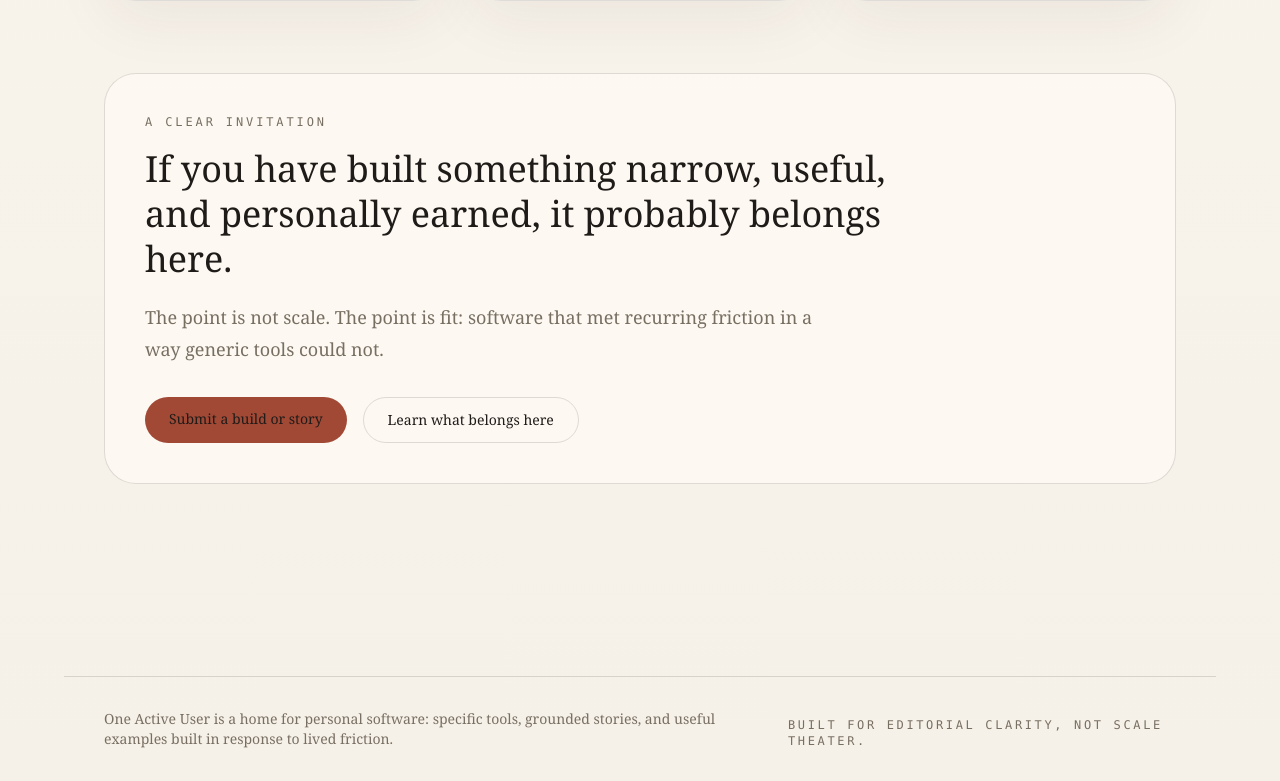
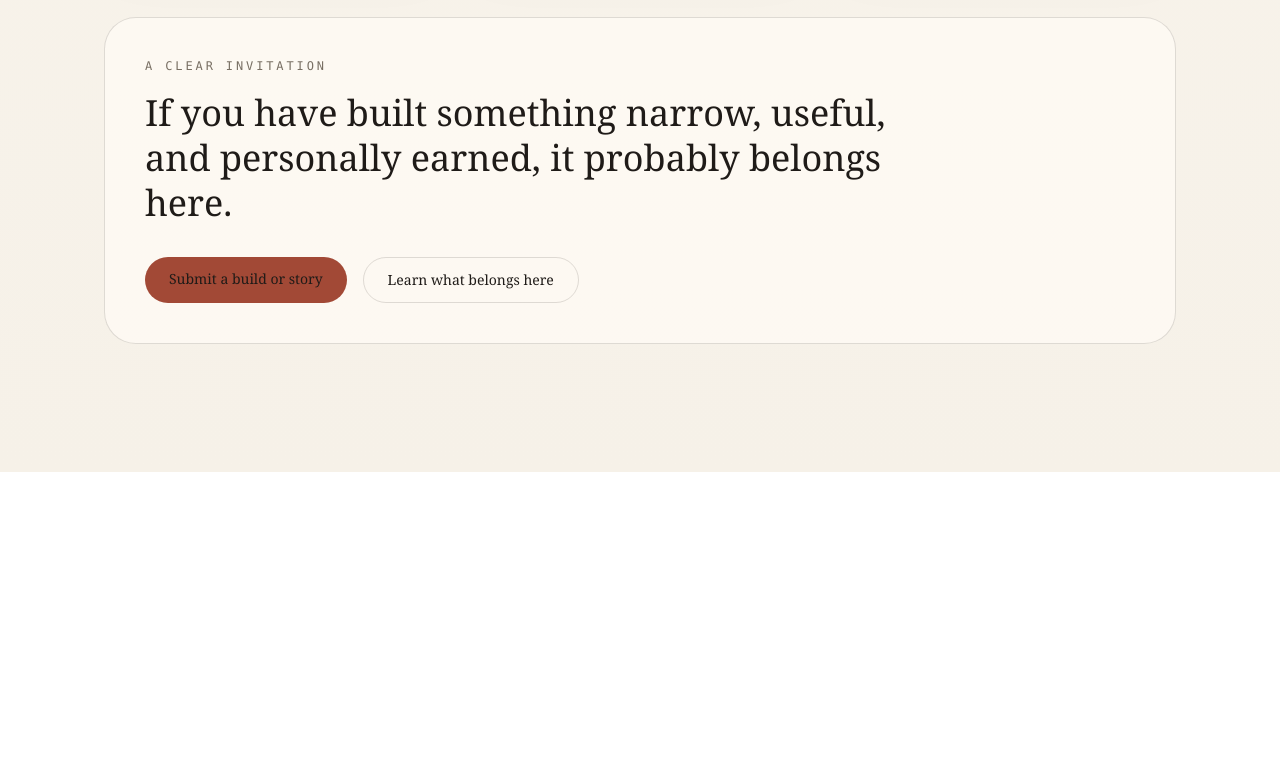
Before and after one commit to oli-deacon/one-active-user, a Next.js app: page / in a window 1280 px wide. Shown: the part 1919-2700 px from the top of the page. After the commit the page ends 2391 px from the top, so only its background shows below. Built offline with nearby package versions, Linux system fonts and the light colour scheme.

Commit message:
Tighten site copy and remove footer

```diff
--- a/src/app/about/page.tsx
+++ b/src/app/about/page.tsx
@@ -12,12 +12,7 @@ export default function AboutPage() {
       <div className="prose max-w-3xl">
         <p>
           Most software spaces reward scale, polish, and startup potential. This one rewards
-          specificity, usefulness, honesty, and personal fit.
-        </p>
-        <p>
-          Personal software begins with recurring friction in someone&apos;s actual life. It might be a
-          clumsy planning workflow, an annoying gap between existing products, or a daily ritual
-          that deserves a tool shaped around it precisely.
+          specificity, usefulness, and personal fit.
         </p>
         <h2>Why now</h2>
         <p>
--- a/src/app/builds/[slug]/page.tsx
+++ b/src/app/builds/[slug]/page.tsx
@@ -51,7 +51,6 @@ export default async function BuildPage({ params }: { params: Promise<{ slug: st
       </div>
 
       <div className="mt-12 grid gap-6 lg:grid-cols-2">
-        <DetailSection title="What it is">{build.summary}</DetailSection>
         <DetailSection title="Friction">{build.friction}</DetailSection>
         <DetailSection title="Why existing tools were not enough">
           {build.whyExistingToolsWereNotEnough}
--- a/src/app/builds/page.tsx
+++ b/src/app/builds/page.tsx
@@ -10,7 +10,7 @@ export default async function BuildsPage() {
       <PageIntro
         eyebrow="Builds"
         title="Practical examples of personal software in the wild."
-        description="Each build profile makes the friction explicit: what problem kept showing up, why existing tools were not enough, and how the resulting software earns its keep."
+        description="A small collection of tools shaped by specific routines, constraints, and repeated use."
       />
       <div className="grid gap-6 lg:grid-cols-2">
         {builds.map((build) => (
--- a/src/app/page.tsx
+++ b/src/app/page.tsx
@@ -23,9 +23,6 @@ export default async function HomePage() {
           </h1>
           <p className="mt-6 max-w-3xl text-xl leading-9 text-[var(--muted)]">
             {siteConfig.description}
-          </p>
-          <p className="mt-6 max-w-2xl text-base leading-8 text-[var(--foreground)]/78">
-            Built for narrow, recurring problems that generic software never quite resolves.
           </p>
           <div className="mt-10 flex flex-wrap gap-4">
             <Link
@@ -90,10 +87,6 @@ export default async function HomePage() {
           If you have built something narrow, useful, and personally earned, it probably belongs
           here.
         </h2>
-        <p className="mt-5 max-w-2xl text-lg leading-8 text-[var(--muted)]">
-          The point is not scale. The point is fit: software that met recurring friction in a way
-          generic tools could not.
-        </p>
         <div className="mt-8 flex flex-wrap gap-4">
           <Link href="/submit" className="rounded-full bg-[var(--accent)] px-6 py-3 text-sm text-white">
             Submit a build or story
--- a/src/app/submit/page.tsx
+++ b/src/app/submit/page.tsx
@@ -13,19 +13,13 @@ export default function SubmitPage() {
       <div className="grid gap-8 lg:grid-cols-[0.9fr_1.1fr]">
         <div className="space-y-6">
           <section className="rounded-[2rem] border border-[var(--line)] bg-white/65 p-6">
-            <h2 className="text-2xl text-[var(--foreground)]">What we are looking for</h2>
+            <h2 className="text-2xl text-[var(--foreground)]">What fits best</h2>
             <ul className="mt-5 space-y-3 text-base leading-7 text-[var(--muted)]">
               <li>Specific tools that arose from recurring personal friction</li>
               <li>Reflections or essays that deepen the idea of personal software</li>
               <li>Grounded examples rather than polished product narratives</li>
+              <li>Work that becomes more interesting when you explain why generic software was not enough</li>
             </ul>
-          </section>
-          <section className="rounded-[2rem] border border-[var(--line)] bg-white/65 p-6">
-            <h2 className="text-2xl text-[var(--foreground)]">Before you send</h2>
-            <p className="mt-4 text-base leading-7 text-[var(--muted)]">
-              Ask the editorial question: does this feel like software made in response to lived
-              friction? If yes, it is likely a fit.
-            </p>
           </section>
         </div>
         <SubmitForm />
--- a/src/components/layout/site-shell.tsx
+++ b/src/components/layout/site-shell.tsx
@@ -27,18 +27,7 @@ export function SiteShell({ children }: { children: React.ReactNode }) {
           ))}
         </nav>
       </header>
-      <main className="mx-auto w-full max-w-6xl px-6 pb-20 sm:px-10">{children}</main>
-      <footer className="mx-auto mt-12 w-full max-w-6xl border-t border-[var(--line)] px-6 py-8 sm:px-10">
-        <div className="flex flex-col gap-3 text-sm text-[var(--muted)] sm:flex-row sm:items-end sm:justify-between">
-          <p className="max-w-2xl">
-            One Active User is a home for personal software: specific tools, grounded stories,
-            and useful examples built in response to lived friction.
-          </p>
-          <p className="font-mono text-xs uppercase tracking-[0.22em]">
-            Built for editorial clarity, not scale theater.
-          </p>
-        </div>
-      </footer>
+      <main className="mx-auto w-full max-w-6xl px-6 pb-16 sm:px-10">{children}</main>
     </div>
   );
 }
```
